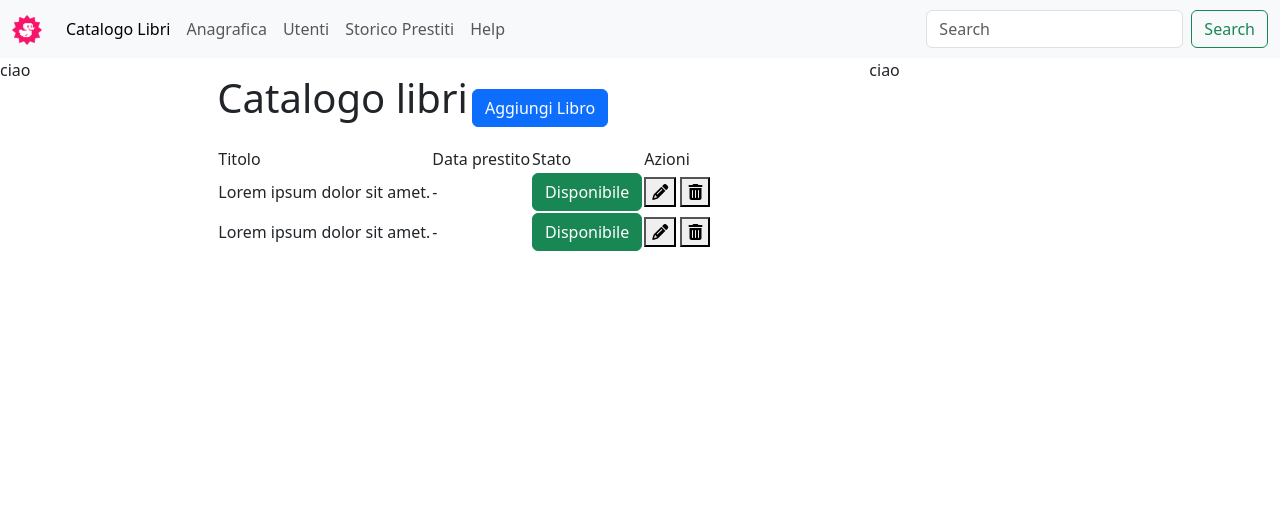
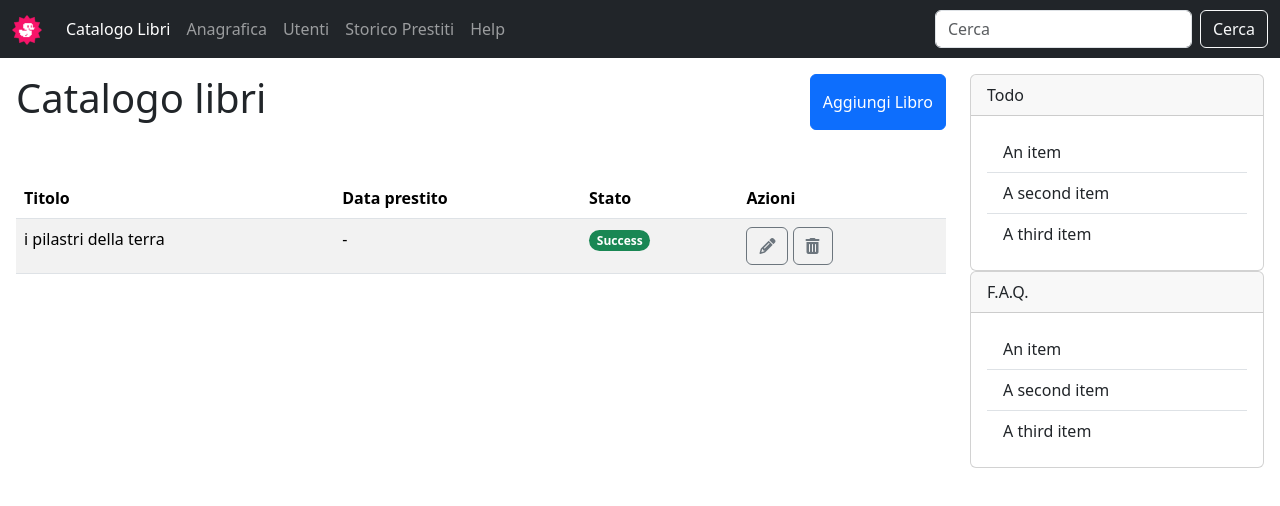
Before and after one commit to EneaSema/html-css-bootstrap-dashboard, a plain HTML site: page index.html in a window 1280 px wide. Drawn offline with nearby package versions, Linux system fonts and the light colour scheme.

Commit message:
correction-grossolana exercise

```diff
--- a/index.html
+++ b/index.html
@@ -31,7 +31,7 @@
   </head>
   <body>
     <!-- sezione nav -->
-    <nav class="navbar navbar-expand-lg navbar-light bg-light">
+    <nav class="navbar navbar-expand-lg navbar navbar-dark bg-dark">
       <div class="container-fluid">
         <a class="navbar-brand" href="#">
           <img
@@ -56,7 +56,7 @@
         <div class="collapse navbar-collapse" id="navbarSupportedContent">
           <ul class="navbar-nav me-auto mb-2 mb-lg-0">
             <li class="nav-item">
-              <a class="nav-link active" aria-current="page" href="#"
+              <a class="nav-link active" aria-current="page" href="index.html"
                 >Catalogo Libri</a
               >
             </li>
@@ -77,74 +77,82 @@
             <input
               class="form-control me-2"
               type="search"
-              placeholder="Search"
-              aria-label="Search"
+              placeholder="Cerca"
+              aria-label="Cerca"
             />
-            <button class="btn btn-outline-success" type="submit">
-              Search
-            </button>
+            <button class="btn btn-outline-light" type="submit">Cerca</button>
           </form>
         </div>
       </div>
     </nav>
 
     <!-- sezione principale con container -->
-    <div class="contain">
+    <div class="contain-sm m-3">
       <div class="row">
-        <div class="col-2">ciao</div>
-        <div class="col-6">
-          <div class="card-title d.flex justify-content-between my-3">
-            <h1 class="title d-inline-block">Catalogo libri</h1>
+        <div class="col col-lg-9">
+          <div class="card-title d-flex justify-content-between mb-5">
+            <h1 class="index-book">Catalogo libri</h1>
             <button class="btn btn-primary">Aggiungi Libro</button>
           </div>
-          <table>
+          <div class="card-body">
+            <table class="table table-striped">
               <thead>
-              <td>Titolo</td>
-              <td>Data prestito</td>
-              <td>Stato</td>
-              <td>Azioni</td>
+                <th>Titolo</th>
+                <th class="rent-book d-none d-md-table-cell">Data prestito</th>
+                <th>Stato</th>
+                <th>Azioni</th>
               </thead>
               <tbody>
                 <!-- 1 riga -->
                 <tr>
-                <td>Lorem ipsum dolor sit amet.</td>
-                <td>-</td>
+                  <td>i pilastri della terra</td>
+                  <td class="rent-book d-none  d-md-table-cell">-</td>
                   <td>
-                  <button class="btn btn-success">Disponibile</button>
+                    <span class="badge rounded-pill bg-success">Success</span>
                   </td>
                   <td>
-                  <button>
+                    <button type="button" class="btn btn-outline-secondary">
                       <i class="fa-solid fa-pencil"></i>
                     </button>
-                  <button>
+                    <button type="button" class="btn btn-outline-secondary">
                       <i class="fa-solid fa-trash-can"></i>
                     </button>
                   </td>
                 </tr>
-
-              <!-- 2 riga -->
-              <tr>
-                <td>Lorem ipsum dolor sit amet.</td>
-                <td>-</td>
-                <td>
-                  <button class="btn btn-success">Disponibile</button>
-                </td>
-                <td>
-                  <button>
-                    <i class="fa-solid fa-pencil"></i>
-                  </button>
-                  <button>
-                    <i class="fa-solid fa-trash-can"></i>
-                  </button>
-                </td>
-              </tr>
-
-              <!-- 3 riga -->
               </tbody>
               <!-- / tbody -->
             </table>
           </div>
-        <div class="col-2">ciao</div>
+        </div>
+
+        <div class="col col-lg-3">
+          <div class="card">
+            <div class="card-header">
+              Todo
+            </div>
+            <div class="card-body">
+              <ul class="list-group list-group-flush">
+                <li class="list-group-item">An item</li>
+                <li class="list-group-item">A second item</li>
+                <li class="list-group-item">A third item</li>
+              </ul>
+            </div>
+          </div>
+
+        <div class="col">
+          <div class="card">
+           <div class="card-header">
+            F.A.Q.
+           </div>
+           <div class="card-body">
+            <ul class="list-group list-group-flush">
+              <li class="list-group-item">An item</li>
+              <li class="list-group-item">A second item</li>
+              <li class="list-group-item">A third item</li>
+            </ul>
+           </div>
+          </div>
+        </div>
       </div>
     </div>
 
```
Lines whose indentation alone changed are shown as unchanged.
